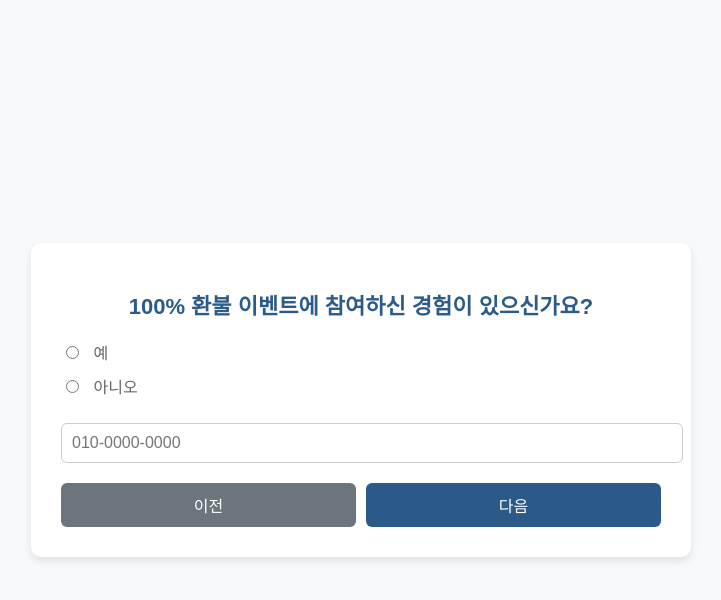
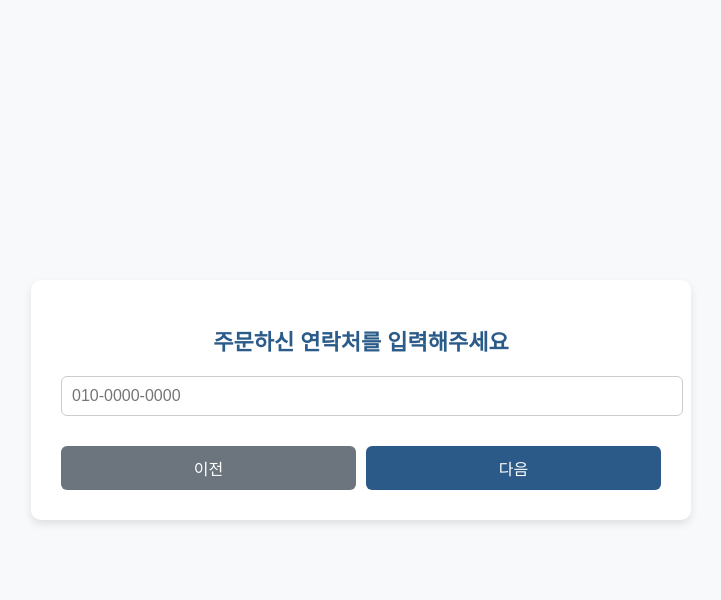
Before and after one commit to sdefgbhnjmj/100_percent_refund_page, a Flask app: page /question_event in a window 1280 px wide. Shown: the top 600 px of the page, without its empty margins (279-1000 px from the left). Run offline with Flask 2, Linux system fonts and the light colour scheme.

Commit message:
휴대폰번호조회

```diff
--- a/templates/question_event.html
+++ b/templates/question_event.html
@@ -3,8 +3,7 @@
 <head>
   <meta charset="UTF-8">
   <meta name="viewport" content="width=device-width, initial-scale=1.0">
-    <title>이벤트 참여 경험</title>
-
+  <title>이벤트 참여 확인</title>
   <style>
     body {
       font-family: "Noto Sans KR", Arial, sans-serif;
@@ -31,30 +30,18 @@
       color: rgba(20, 73, 124, 0.9);
       margin-bottom: 20px;
     }
-        .options {
-            text-align: left;
-            margin-bottom: 20px;
-        }
-        label {
-            font-size: 16px;
-            color: rgba(85, 85, 85, 0.9);
-            margin-bottom: 10px;
-            display: block;
-            cursor: pointer;
-        }
-        input[type="radio"] {
-            margin-right: 10px;
-        }
-        input[type="radio"]:checked + label {
-            color: rgba(20, 73, 124, 0.9);
-        }
     input[type="tel"] {
-            margin-top: 15px;
       width: 100%;
       padding: 10px;
+      font-size: 16px;
       border-radius: 6px;
       border: 1px solid #ccc;
-            font-size: 16px;
+      margin-bottom: 10px;
+    }
+    .message {
+      margin-top: 10px;
+      font-size: 15px;
+      color: #333;
     }
     .button-group {
       display: flex;
@@ -86,18 +73,11 @@
 </head>
 <body>
   <div class="container">
-        <h1>100% 환불 이벤트에 참여하신 경험이 있으신가요?</h1>
-        <form id="eventForm" onsubmit="return checkPhoneNumber(event)">
-            <div class="options">
-                <label>
-                    <input type="radio" name="event_participation" value="예" required> 예
-                </label>
-                <label>
-                    <input type="radio" name="event_participation" value="아니오"> 아니오
-                </label>
+    <h1>주문하신 연락처를 입력해주세요</h1>
+    <form id="eventForm" method="POST" onsubmit="return checkPhoneNumber(event)">
       <input type="tel" id="phone" name="phone" placeholder="010-0000-0000" required
              pattern="010-[0-9]{4}-[0-9]{4}">
-            </div>
+      <div class="message" id="resultMessage"></div>
       <div class="button-group">
         <button class="back-button" type="button" onclick="window.history.back()">이전</button>
         <button type="submit">다음</button>
@@ -109,9 +89,13 @@
     async function checkPhoneNumber(event) {
       event.preventDefault();
 
-        const phone = document.getElementById("phone").value.trim();
+      const phoneInput = document.getElementById("phone");
+      const phone = phoneInput.value.trim();
+      const messageBox = document.getElementById("resultMessage");
+
       if (!/^010-\d{4}-\d{4}$/.test(phone)) {
-            alert("휴대폰 번호는 010-0000-0000 형식으로 입력해주세요.");
+        messageBox.textContent = "휴대폰 번호는 010-0000-0000 형식으로 입력해주세요.";
+        messageBox.style.color = "red";
         return false;
       }
 
@@ -120,14 +104,24 @@
         const result = await response.json();
 
         if (result.found) {
-                document.getElementById("eventForm").submit(); // 다음 단계로 진행
+          messageBox.textContent = "참여 이력이 있어 중복 참여가 불가합니다.";
+          messageBox.style.color = "red";
         } else {
-                alert("입력하신 번호로 이벤트 참여 기록이 없습니다.");
+          messageBox.textContent = "참여 이력이 없어 100% 환불 이벤트 참여가 가능합니다.";
+          messageBox.style.color = "green";
+
+          // 1초 후 자동 제출
+          setTimeout(() => {
+            document.getElementById("eventForm").submit();
+          }, 1000);
         }
       } catch (error) {
         console.error("오류 발생:", error);
-            alert("확인 중 오류가 발생했습니다. 다시 시도해주세요.");
+        messageBox.textContent = "확인 중 오류가 발생했습니다. 다시 시도해주세요.";
+        messageBox.style.color = "red";
       }
+
+      return false; // 기본 제출 방지
     }
   </script>
 </body>
```
Lines whose indentation alone changed are shown as unchanged.
